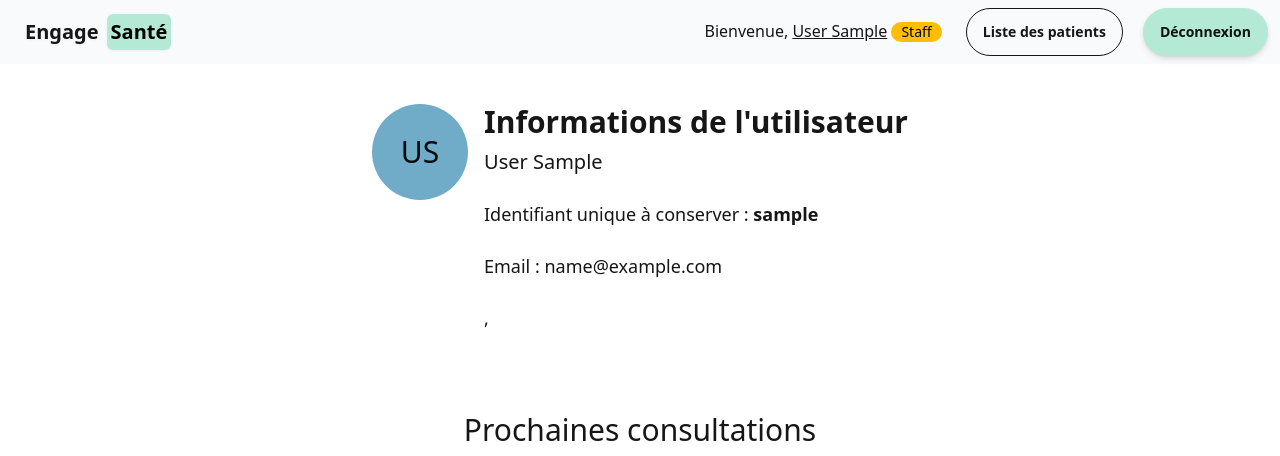
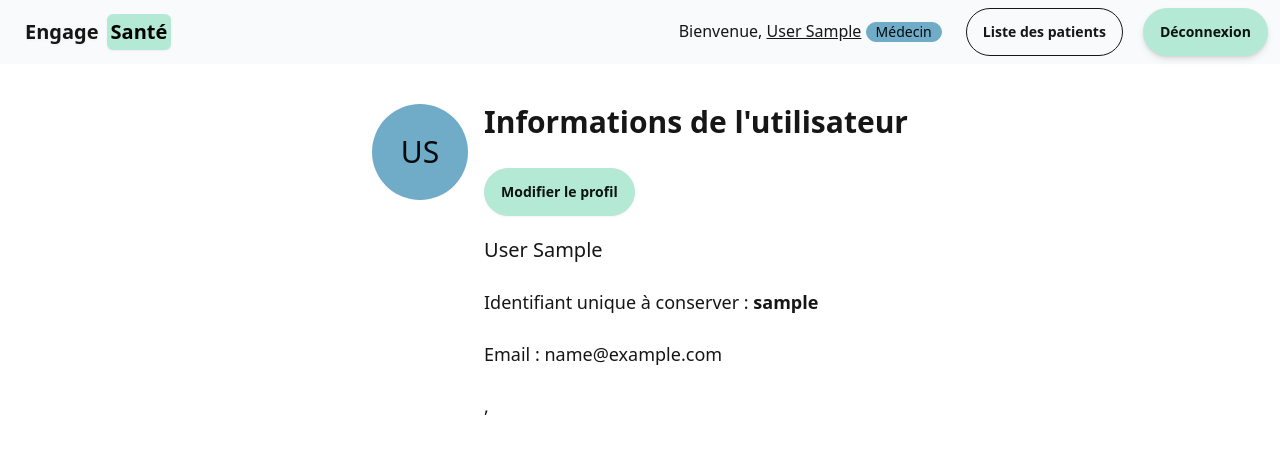
Before and after one commit to raphaeltournafond/engage-sante, a Django app: page /patients/1/ in a window 1280 px wide. Shown: the top 456 px of the page. Run offline with Django 5.2, Linux system fonts and the light colour scheme; the visitor is signed in with stand-in values (Sample User, id 1); data comes from the database, SQL or seed files in the repository; data that the repository does not hold is empty.

Commit message:
feat: accès profil

```diff
--- a/patients/templates/patients/info.html
+++ b/patients/templates/patients/info.html
@@ -18,6 +18,7 @@
         </div>
         <div>
           <h1 class="text-3xl font-bold mb-2">Informations de l'utilisateur</h1>
+          {% if user.is_staff %}<a class="btn btn-accent my-5" href="{% url 'update_utilisateur' utilisateur.id %}">Modifier le profil</a>{% endif %}
           <p class="text-xl">{{ utilisateur.last_name }} {{ utilisateur.first_name }}</p>
           <br />
           <p class="text-lg">
--- a/patients/templates/patients/update.html
+++ b/patients/templates/patients/update.html
@@ -87,6 +87,7 @@
               </div>
             </div>
           </dialog>
+          <a class="btn btn-info" href="{% url 'info_utilisateur' utilisateur.id %}">Voir le profil</a>
         </div>
       </div>
 
--- a/static/css/engage-ui.css
+++ b/static/css/engage-ui.css
@@ -1603,6 +1603,15 @@ html {
   border-color: var(--fallback-b1,oklch(var(--b1)/var(--tw-border-opacity)));
 }
 
+.badge-neutral {
+  --tw-border-opacity: 1;
+  border-color: var(--fallback-n,oklch(var(--n)/var(--tw-border-opacity)));
+  --tw-bg-opacity: 1;
+  background-color: var(--fallback-n,oklch(var(--n)/var(--tw-bg-opacity)));
+  --tw-text-opacity: 1;
+  color: var(--fallback-nc,oklch(var(--nc)/var(--tw-text-opacity)));
+}
+
 .badge-info {
   border-color: transparent;
   --tw-bg-opacity: 1;
@@ -1617,6 +1626,11 @@ html {
   background-color: var(--fallback-wa,oklch(var(--wa)/var(--tw-bg-opacity)));
   --tw-text-opacity: 1;
   color: var(--fallback-wac,oklch(var(--wac)/var(--tw-text-opacity)));
+}
+
+.badge-outline.badge-neutral {
+  --tw-text-opacity: 1;
+  color: var(--fallback-n,oklch(var(--n)/var(--tw-text-opacity)));
 }
 
 .badge-outline.badge-info {
@@ -2840,6 +2854,11 @@ html {
   margin-bottom: 5rem;
 }
 
+.my-5 {
+  margin-top: 1.25rem;
+  margin-bottom: 1.25rem;
+}
+
 .mb-4 {
   margin-bottom: 1rem;
 }
--- a/templates/shared/base.html
+++ b/templates/shared/base.html
@@ -24,7 +24,7 @@
               <div class="px-5">
                 Bienvenue, <a  href="{% url 'info_utilisateur' user.id %}" class="cursor-pointer tooltip tooltip-bottom btn-link text-base-content" data-tip="Voir mon profil">{{ user.last_name }} {{ user.first_name }}</a>
                 {% if user.is_staff %}
-                <div class="badge badge-warning mr-5">Staff</div>
+                <div class="badge badge-neutral mr-5">Médecin</div>
                 <a href="/patients/" class="btn btn-outline">Liste des patients</a>
                 {% endif %}
               </div>
```
